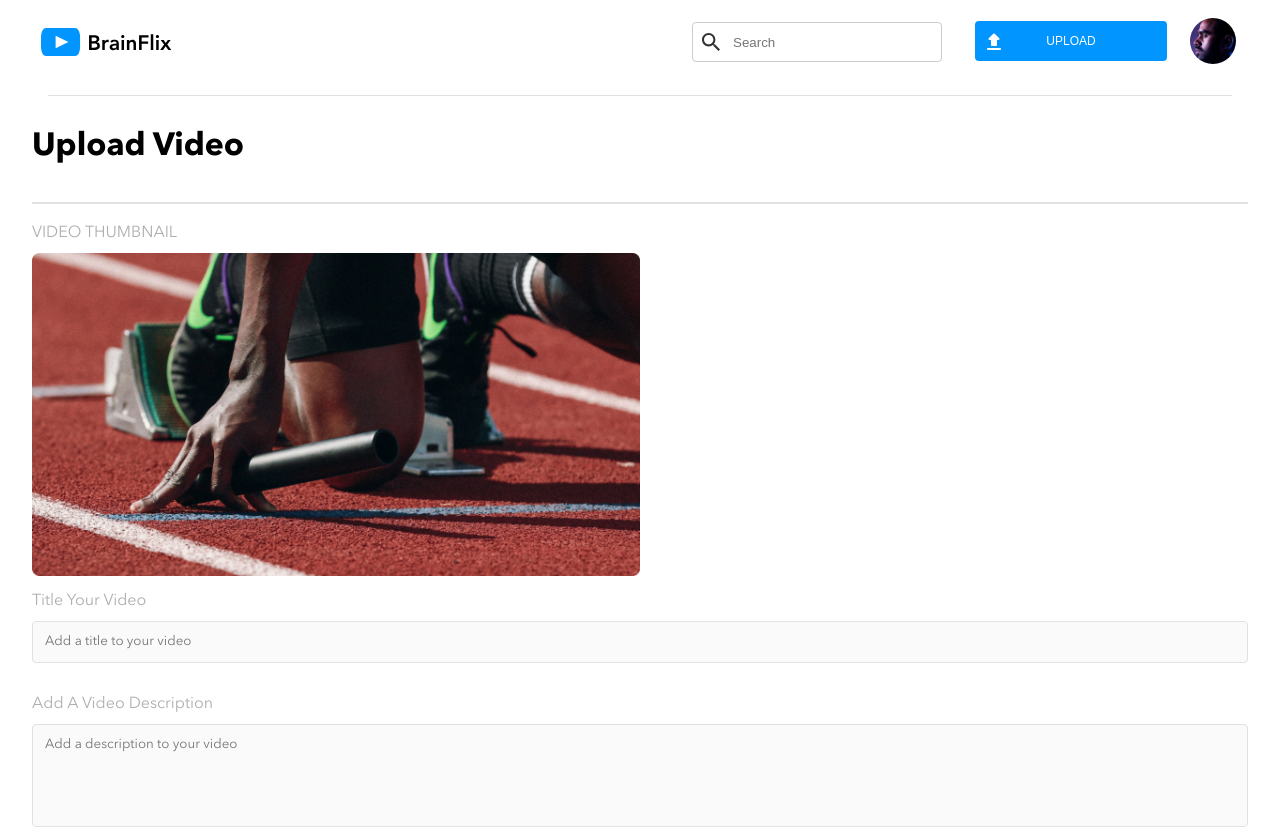
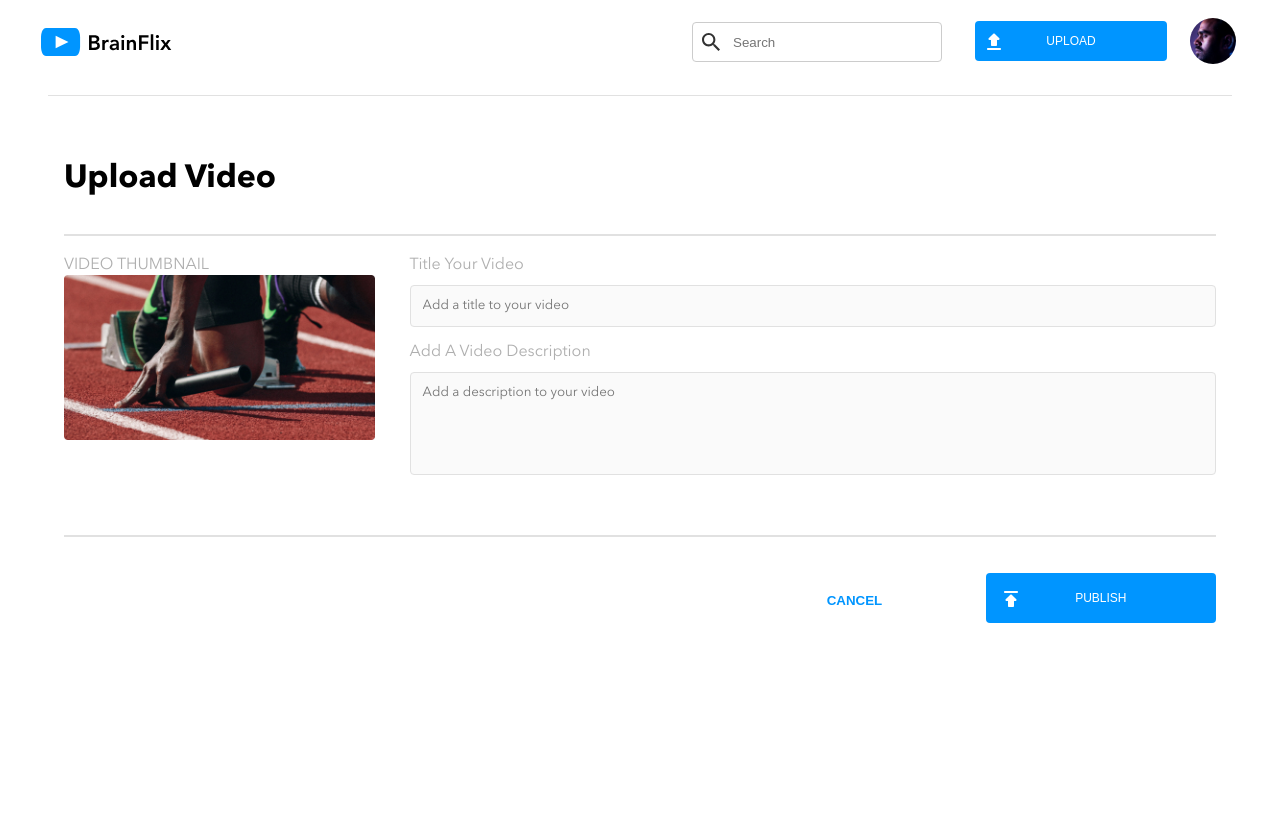
Before and after one commit to Toba0z/brainflix, a React (Create React App) app in the folder toba.omoniyi.brainflix/: page /uploads in a window 1280 px wide. Shown: the top 828 px of the page. After the commit the page ends 800 px from the top, so only its background shows below. Built offline with nearby package versions, Linux system fonts and the light colour scheme; no server answers.

Commit message:
completed styling upload page, completed styling delete button

```diff
--- a/toba.omoniyi.brainflix/src/components/Comment/Comment.jsx
+++ b/toba.omoniyi.brainflix/src/components/Comment/Comment.jsx
@@ -118,7 +118,7 @@ const deleteComment = async(videoId, commentId)=>{
                       </p>
                     </div>
                     <p className="existing__details-text">{comment.comment}</p>
-                    <button onClick={()=> deleteComment(selectedVideoInfo.id, comment.id)}className="existing__buttonOne">
+                    <button onClick={()=> deleteComment(selectedVideoInfo.id, comment.id)} className="existing__buttonOne">
                       DELETE
                     </button>
                   </div>
--- a/toba.omoniyi.brainflix/src/components/Comment/Comment.scss
+++ b/toba.omoniyi.brainflix/src/components/Comment/Comment.scss
@@ -76,33 +76,7 @@
     }
   }
 
-//button for Delete comment
-&__buttonOne {
-  background-color: $brainFlixBlue;
-  color: $brainFlixWhite;
-  border: none;
-  cursor: pointer;
-  width: 100%;
-  height: auto;
-  padding: 18px;
-  border-radius: 4px;
-  font-size: 12px;
-  &:hover {
-    background-color: $brainFlixDarkBlueHover; /* Changes color on hover */
-  }
-  @include tablet {
-    /* Ensures button fills its container on tablet */
-    width: 100%;
-    height: auto;
-    padding: 18px;
-  }
-}
-/* Focus state for the upload button, removing the default outline */
-&__buttonOne:focus {
-  outline: none;
-  border-color: $brainFlixDarkBlueHover;
-}
-//button for delete comments ends here.
+
 
 
 
@@ -265,3 +239,33 @@
   background-color: $brainFlixMercury;
   // margin: 20px 0; /* Commented out margin for custom spacing */
 }
+
+//button for Delete comment
+.existing__buttonOne {
+  background-color:  $brainFlixWhite;
+  color: $brainFlixBlue;
+  font-weight: 800;
+  border: none;
+  cursor: pointer;
+  width: 100%;
+  height: auto;
+  padding: 10px;
+  border-radius: 4px;
+  margin-top: 1rem;
+  &:hover {
+    background-color: $brainFlixDarkBlueHover; /* Changes color on hover */
+  }
+  @include tablet {
+    /* Ensures button fills its container on tablet */
+    width: 14%;
+    height: auto;
+    padding: 10px;
+  }
+
+  /* Focus state for the upload button, removing the default outline */
+&__buttonOne:focus {
+  outline: none;
+  border-color: $brainFlixDarkBlueHover;
+}
+//button for delete comments ends here.
+}
--- a/toba.omoniyi.brainflix/src/pages/Uploads/Uploads.jsx
+++ b/toba.omoniyi.brainflix/src/pages/Uploads/Uploads.jsx
@@ -2,6 +2,7 @@ import "../Uploads/Uploads.scss";
 import imageThumbNail from "../../assets/Images/Upload-video-preview.jpg";
 import buttonIcon from "../../assets/Icons/upload.svg";
 import { useNavigate } from "react-router-dom";
+import publicIcon from "../../assets/Icons/publish.svg";
 
 const Uploads = () => {
   const navigate = useNavigate();
@@ -14,18 +15,23 @@ const Uploads = () => {
     <div className="upload">
       <h1 className="upload__title">Upload Video</h1>
       <div className="upload__divide"></div>
-      <div className="upload__containerAtDesktop"></div>
-      <>
+
+      <form onSubmit={handleSelectForm} className="upload__form">
+        <div className="upload__containerAtDesktop">
+          <div className="upload__thumbnailContainer">
             <label htmlFor="videoTitle" className="upload__label">
               VIDEO THUMBNAIL
             </label>
+            <div className="upload__thumbnailImage">
               <img
                 src={imageThumbNail}
                 alt="Video Thumbnail"
                 className="upload__thumbnail"
               />
-      </>
-      <form onSubmit={handleSelectForm} className="upload__form">
+            </div>
+          </div>
+
+          <div className="upload__inputAndTextAreaContainer">
             <div className="upload__firstInput">
               <label htmlFor="videoTitle" className="upload__labeltwo">
                 Title Your Video
@@ -51,17 +57,20 @@ const Uploads = () => {
                 required
               ></textarea>
             </div>
+          </div>
+        </div>
+
         <div className="upload__divide"></div>
         <div className="upload__twoButtons">
           <div className="upload__buttonIconStyle">
+            <img
+              src={publicIcon}
+              alt="BrainFlix iconbutton"
+              className="upload__buttonIcon"
+            />
             <button type="submit" className="upload__buttonOne">
               PUBLISH
             </button>
-            <img
-              src={buttonIcon}
-              alt="BrainFlix iconbutton"
-              className="upload__buttonIcon"
-            />
           </div>
           <button type="submit" className="upload__buttonTwo">
             CANCEL
--- a/toba.omoniyi.brainflix/src/pages/Uploads/Uploads.scss
+++ b/toba.omoniyi.brainflix/src/pages/Uploads/Uploads.scss
@@ -6,24 +6,45 @@
   display: flex;
   flex-direction: column;
   margin: 1rem;
-  @include tablet{
+  @include tablet {
     margin: 2rem;
+  }
+  @include desktop{
+    margin: 4rem;
   }
 
   &__title {
     margin-bottom: 1rem;
   }
-  &__thumbnail{
-    @include tablet{
-      width: 50%;
-
+  &__thumbnail {
+    width: 100%;
+    @include tablet {
+      width:50%;
+    }
+    @include desktop{
+      width: 90%;
     }
   }
 
-  .__containerForDesktopversion{
+&__containerAtDesktop{
+
+  @include desktop{
     display: flex;
     flex-direction: row;
   }
+}
+&__thumbnailContainer {
+  @include desktop{
+    flex: 0 0 30%;
+  }
+}
+&__inputAndTextAreaContainer{
+  @include desktop {
+    flex:1;
+  }
+}
+
+
   &__label,
   &__labeltwo {
     margin-bottom: 10px;
@@ -86,10 +107,17 @@
     margin: auto;
     gap: 1rem;
     width: 100%;
-    @include tablet{
+    margin-bottom: 2rem;
+    @include tablet {
       display: flex;
       flex-direction: row-reverse;
       gap: 1rem;
+      margin-left: 4.5rem;
+      margin-left: auto;
+    }
+    @include desktop {
+      margin-left: 6.6rem;
+      margin-left: auto;
     }
   }
 
@@ -97,9 +125,10 @@
     position: relative;
     width: 100%;
     height: 40px;
+    display: inline-block;
     margin-bottom: 15px;
     @include tablet {
-      width: 35%; /* Adjusts width for tablet display */
+      width: 20%; /* Adjusts width for tablet display */
     }
   }
 
@@ -119,8 +148,12 @@
     }
     @include tablet {
       /* Ensures button fills its container on tablet */
-      width: 100%;
-      height: auto;
+      max-width: 100%;
+      padding: 14px;
+    }
+
+    @include desktop {
+      max-width: 100%;
       padding: 18px;
     }
   }
@@ -138,12 +171,17 @@
     cursor: pointer;
     @include tablet {
       /* Tablet-specific adjustments for icon position */
-      top: 72%;
+      top: 47%;
+      left: 6%;
+    }
+
+    @include desktop {
+      top: 65%;
       left: 6%;
     }
   }
 
-  &__buttonTwo{
+  &__buttonTwo {
     background-color: $brainFlixWhite;
     color: $brainFlixBlue;
     border: none;
@@ -152,7 +190,7 @@
     height: auto;
     padding: 18px;
     border-radius: 4px;
-    font-size: 12px;
+    font-weight: 800;
     &:hover {
       background-color: $brainFlixDarkBlueHover; /* Changes color on hover */
     }
@@ -164,12 +202,11 @@
     }
   }
 
-  @include tablet{
+  @include tablet {
     &__divide {
       height: 2px; // The thickness of the divider.
       background-color: $brainFlixMercury; // Uses a variable for the divider color, ensuring theme consistency.
       margin: 20px 0; // Vertical spacing above and below the divider.
     }
   }
-
 }
```
Lines whose indentation alone changed are shown as unchanged.
